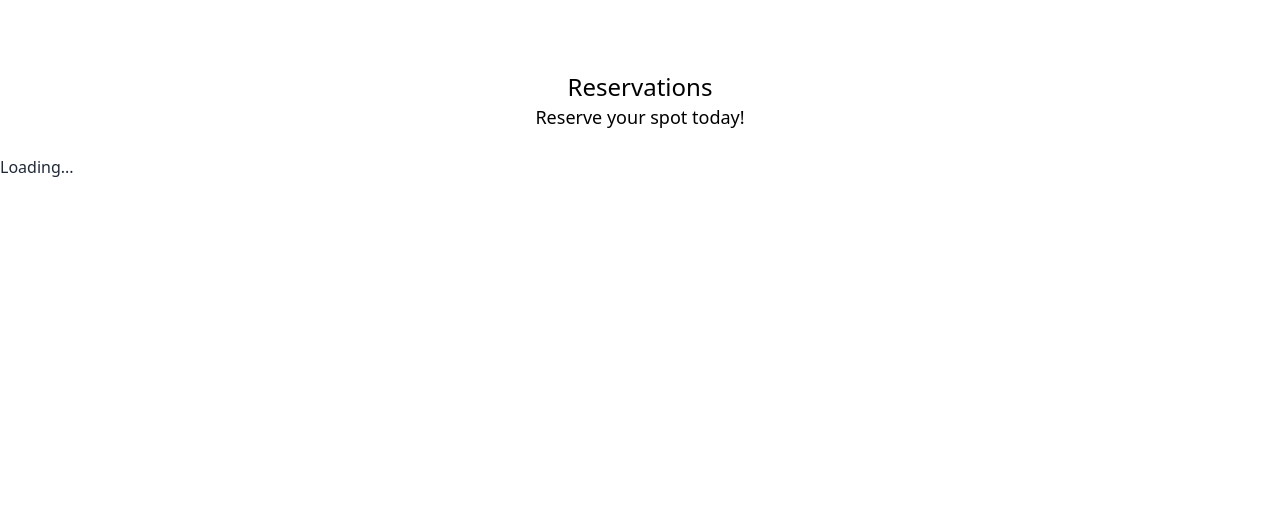
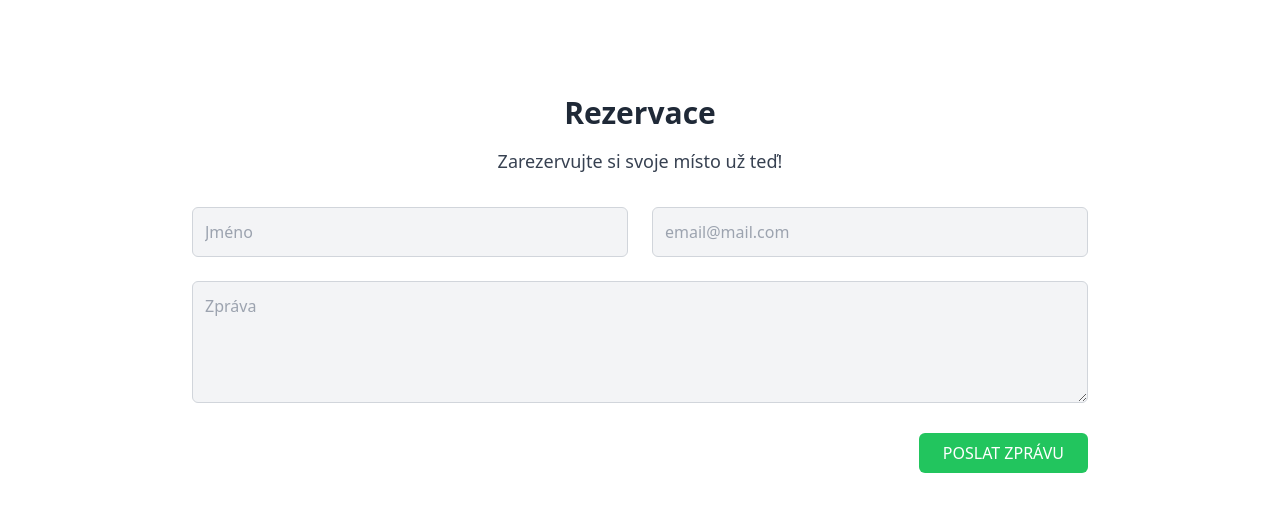
Before and after one commit to iDome89/arabfest_fe, a Next.js app: page / in a window 1280 px wide. Shown: the part 582-1107 px from the top of the page. Before the commit the page ends 800 px from the top, so only its background shows below. Built offline with nearby package versions, Linux system fonts and the light colour scheme; no server answers.

Commit message:
rezevations

```diff
--- a/src/components/Reservations.js
+++ b/src/components/Reservations.js
@@ -1,14 +1,50 @@
+import React from 'react';
+
 export const Reservations = () => {
-    return (
-        <div className="bg-white flex justify-center text-center">
-            <div className="text-black p-6">
-                <h1 className="text-2xl">Reservations</h1>
-                <p className="text-lg">
-                    Reserve your spot today!
-                </p>
-            </div>
-            <div className="grid-cols-3 max-w-6xl">
-            </div>
-        </div>
-    );
+  return (
+    <div className="bg-white py-12 px-6">
+      <div className="max-w-4xl mx-auto text-center mb-8">
+        <h1 className="text-3xl font-bold mb-4">Rezervace</h1>
+        <p className="text-lg text-gray-700">Zarezervujte si svoje místo už teď!</p>
+      </div>
+      <div className="max-w-4xl mx-auto">
+        <form className="grid grid-cols-1 md:grid-cols-2 gap-6">
+          <div className="col-span-1">
+            <input
+              type="text"
+              placeholder="Jméno"
+              className="w-full border border-gray-300 p-3 rounded-md bg-gray-100"
+              required
+            />
+          </div>
+          <div className="col-span-1">
+            <input
+              type="email"
+              placeholder="email@mail.com"
+              className="w-full border border-gray-300 p-3 rounded-md bg-gray-100"
+              required
+            />
+          </div>
+          <div className="col-span-2">
+            <textarea
+              placeholder="Zpráva"
+              className="w-full border border-gray-300 p-3 rounded-md bg-gray-100"
+              rows="4"
+              required
+            ></textarea>
+          </div>
+          <div className="col-span-2 text-right">
+            <button
+              type="submit"
+              className="bg-green-500 text-white py-2 px-6 rounded-md hover:bg-green-600 transition-colors duration-300"
+            >
+              POSLAT ZPRÁVU
+            </button>
+          </div>
+        </form>
+      </div>
+    </div>
+  );
 };
+
+export default Reservations;
```
